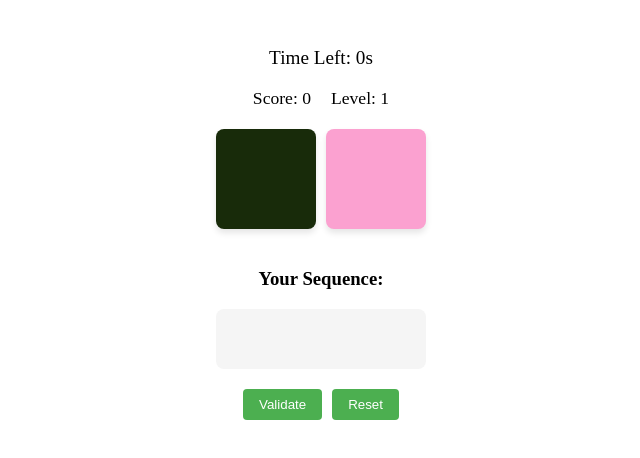
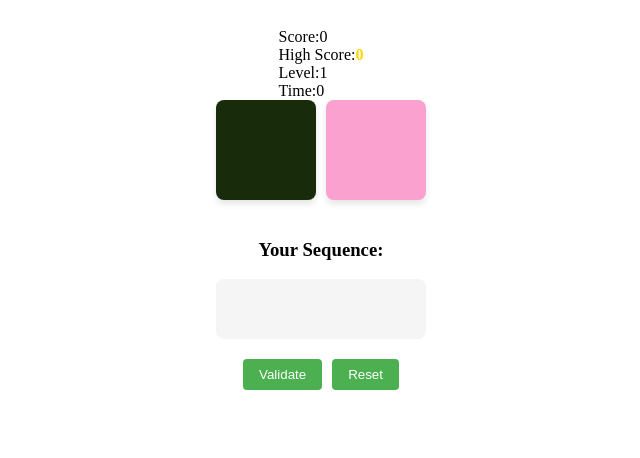
Before and after one commit to ichaoui56/Memory-Game-in-Angular, an Angular app: page /game in a window 1280 px wide. Shown: the top 458 px of the page, without its empty margins (319-959 px from the left). Built offline with nearby package versions, Linux system fonts and the light colour scheme.

Commit message:
adding the display of the highest score of the game

```diff
--- a/src/app/core/services/score.service.ts
+++ b/src/app/core/services/score.service.ts
@@ -1,17 +1,26 @@
 import { Injectable } from '@angular/core';
 import { ScoreModel } from '../models';
+import { BehaviorSubject, Observable } from 'rxjs';
 
 @Injectable({
   providedIn: 'root'
 })
 export class ScoreService {
   private scores: ScoreModel[] = [];
+  private highScore = new BehaviorSubject<number>(0);
 
   addScore(score: ScoreModel): void {
     this.scores.push(score);
+    if (score.finalScore > this.highScore.getValue()) {
+      this.highScore.next(score.finalScore);
+    }
   }
 
-  getHighScores(): ScoreModel[] {
-    return [...this.scores].sort((a, b) => b.finalScore - a.finalScore);
+  getHighScore(): Observable<number> {
+    return this.highScore.asObservable();
+  }
+
+  getCurrentHighScore(): number {
+    return this.highScore.getValue();
   }
 }
--- a/src/app/game/components/game-board/game-board.component.html
+++ b/src/app/game/components/game-board/game-board.component.html
@@ -3,7 +3,8 @@
     [score]="score"
     [level]="level"
     [isGameOver]="isGameOver"
-    [countdown]="countdown">
+    [countdown]="countdown"
+    [highScore]="highScore">
   </app-score-state>
 
   <app-interface
--- a/src/app/game/components/game-board/game-board.component.ts
+++ b/src/app/game/components/game-board/game-board.component.ts
@@ -21,6 +21,7 @@ export class GameBoardComponent implements OnInit, OnDestroy {
   activeCardIndex: number | null = null;
   private countdownInterval?: number;
   private sequenceStartTime?: number;
+  highScore: number = 0;
 
   constructor(
     private gameService: GameService,
@@ -29,6 +30,7 @@ export class GameBoardComponent implements OnInit, OnDestroy {
   ) {
     this.gameSettings = this.gameService.getGameSettings();
     this.countdown = this.gameSettings.countdownDuration;
+    this.highScore = this.scoreService.getCurrentHighScore();
   }
 
   ngOnInit(): void {
@@ -37,6 +39,13 @@ export class GameBoardComponent implements OnInit, OnDestroy {
         this.gameState = state;
       })
     );
+
+    this.subscription.add(
+      this.scoreService.getHighScore().subscribe(score => {
+        this.highScore = score;
+      })
+    );
+
     this.startGame();
   }
 
@@ -46,6 +55,7 @@ export class GameBoardComponent implements OnInit, OnDestroy {
   }
 
   startGame(): void {
+    this.sequenceService.resetSequence();
     this.gameService.resetGame();
     this.startNextLevel();
   }
@@ -88,7 +98,9 @@ export class GameBoardComponent implements OnInit, OnDestroy {
   }
 
   private generateNewSequence(): void {
-    this.sequenceService.ajouterCouleur();
+    if (this.gameState.currentLevel > 1) {
+      this.sequenceService.ajouterCouleur();
+    }
     const sequence = this.sequenceService.getSequence();
     const shuffledSequence = this.gameService.shuffleSequence([...sequence]);
     this.gameService.updateState({ sequence: shuffledSequence });
--- a/src/app/game/components/score-state/score-state.component.css
+++ b/src/app/game/components/score-state/score-state.component.css
@@ -25,3 +25,8 @@
   font-weight: bold;
   margin-top: 10px;
 }
+
+.high-score {
+  color: #ffd700;
+  font-weight: bold;
+}
--- a/src/app/game/components/score-state/score-state.component.html
+++ b/src/app/game/components/score-state/score-state.component.html
@@ -1,14 +1,18 @@
-<div class="score-state">
-  <div class="timer">
-    <p>Time Left: {{ countdown }}s</p>
+<div class="score-container">
+  <div class="score-item">
+    <span class="label">Score:</span>
+    <span class="value">{{score}}</span>
   </div>
-
-  <div class="stats">
-    <p>Score: {{ score }}</p>
-    <p>Level: {{ level }}</p>
+  <div class="score-item">
+    <span class="label">High Score:</span>
+    <span class="value high-score">{{highScore}}</span>
   </div>
-
-  <div class="game-over" *ngIf="isGameOver">
-    Game Over!
+  <div class="score-item">
+    <span class="label">Level:</span>
+    <span class="value">{{level}}</span>
+  </div>
+  <div class="score-item" *ngIf="!isGameOver">
+    <span class="label">Time:</span>
+    <span class="value">{{countdown}}</span>
   </div>
 </div>
--- a/src/app/game/components/score-state/score-state.component.ts
+++ b/src/app/game/components/score-state/score-state.component.ts
@@ -11,4 +11,5 @@ export class ScoreStateComponent {
   @Input() level: number = 1;
   @Input() isGameOver: boolean = false;
   @Input() countdown: number = 5;
+  @Input() highScore: number = 0;
 }
--- a/src/app/game/services/sequence/sequence.service.ts
+++ b/src/app/game/services/sequence/sequence.service.ts
@@ -24,13 +24,11 @@ export class SequenceService {
     'E',
     'F',
   ];
+  private currentLength: number = 2; // Initial length
 
   constructor() {}
 
   getSequence(): sequenceType[] {
-    if (this.sequence.length < 2){
-      this.ajouterCouleur()
-    }
     return [...this.sequence];
   }
 
@@ -52,6 +50,18 @@ export class SequenceService {
     this.sequence = [];
   }
 
+  resetSequence(): void {
+    this.sequence = [];
+    this.currentLength = 2; // Reset to initial length
+    this.generateInitialSequence();
+  }
+
+  private generateInitialSequence(): void {
+    for (let i = 0; i < this.currentLength; i++) {
+      this.ajouterCouleur();
+    }
+  }
+
   private getCharacter(index: number): string {
     return this.hexCharacters[index];
   }
```
